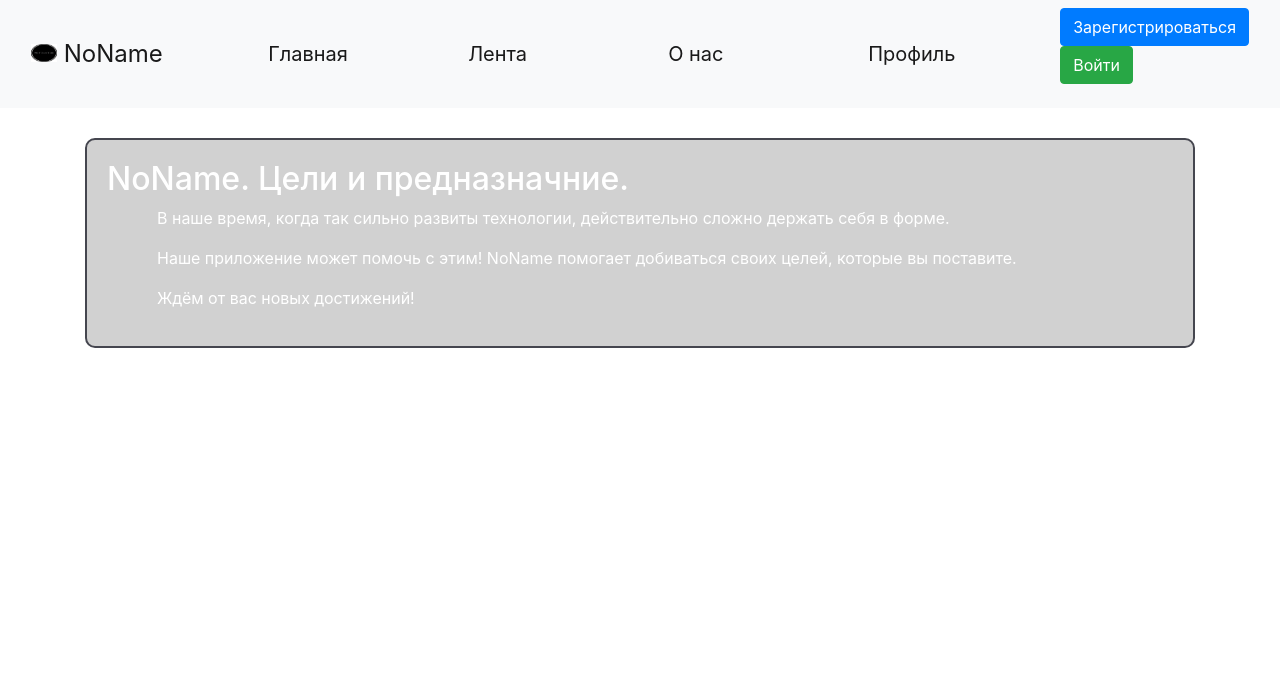
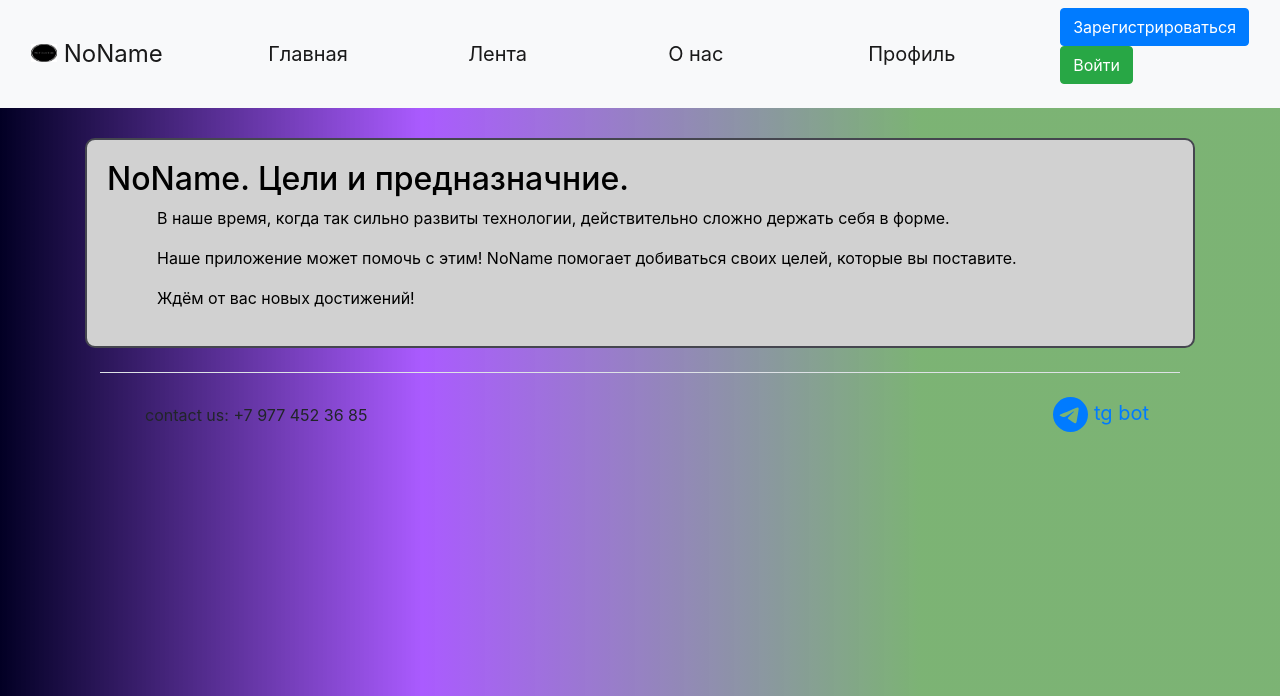
Before and after one commit to Komarik230/WEB_, a Flask app: page /info in a window 1280 px wide. Shown: the top 696 px of the page. Run offline with Flask 3, Linux system fonts and the light colour scheme; parts of the project's set-up code (start-up, migrations or seed data) failed here and were passed over; some libraries are stand-ins or nearby versions.

Commit message:
немного изменила дизайн и вернула подвал

```diff
--- a/static/css/style.css
+++ b/static/css/style.css
@@ -1,6 +1,8 @@
  body {
-    background-color: #0000f !important;
+   //* background-color: #0000f !important;*//
     color: black;
+    background: rgb(2,0,36);
+    background: linear-gradient(90deg, rgba(2,0,36,1) 0%, rgba(123,0,255,0.644782913165266) 33%, rgba(23,121,9,0.5635504201680672) 72%);
   }
 
 .nav-item {
@@ -116,3 +118,13 @@ hr {
     margin: 0 auto;
     margin-top: 30px;
 }
+
+.row2 {
+    text-align: center;
+}
+.col-md-4 {
+    display: inline-block;
+}
+.page_border {
+    color: black;
+}
--- a/templates/about.html
+++ b/templates/about.html
@@ -1,7 +1,7 @@
 {% extends "base.html" %}
 
 {% block content %}
-<div class="page_border">
+<div class="page_border" style="color: black !important;">
     <h2>NoName. Цели и предназначние.</h2>
     <div style="margin-left: 50px; margin-bottom: 0px !important;">
         <p>В наше время, когда так сильно развиты технологии, действительно сложно держать себя в форме.</p>
--- a/templates/base.html
+++ b/templates/base.html
@@ -50,6 +50,25 @@
 <!-- Begin page content -->
 <main role="main" class="container">
     {% block content %}{% endblock %}
+    <!-- подвал -->
+       <div class="container">
+  <footer class="d-flex flex-wrap justify-content-between align-items-center py-3 my-4 border-top">
+    <div class="col-md-4 d-flex align-items-center">
+      <a href="/" class="mb-3 me-2 mb-md-0 text-body-secondary text-decoration-none lh-1">
+        <svg class="bi" width="30" height="24"><use xlink:href="#bootstrap"></use></svg>
+      </a>
+      <span class="mb-3 mb-md-0 text-body-secondary">contact us: +7 977 452 36 85</span>
+    </div>
+
+    <ul class="nav col-md-4 justify-content-end list-unstyled d-flex">
+        <li class="nav-item"><a href="#" class="nav-link active" aria-current="page">
+        <svg xmlns="http://www.w3.org/2000/svg" width="35" height="35" fill="currentColor" class="bi bi-telegram" viewBox="0 0 16 16">
+          <path d="M16 8A8 8 0 1 1 0 8a8 8 0 0 1 16 0zM8.287 5.906c-.778.324-2.334.994-4.666 2.01-.378.15-.577.298-.595.442-.03.243.275.339.69.47l.175.055c.408.133.958.288 1.243.294.26.006.549-.1.868-.32 2.179-1.471 3.304-2.214 3.374-2.23.05-.012.12-.026.166.016.047.041.042.12.037.141-.03.129-1.227 1.241-1.846 1.817-.193.18-.33.307-.358.336a8.154 8.154 0 0 1-.188.186c-.38.366-.664.64.015 1.088.327.216.589.393.85.571.284.194.568.387.936.629.093.06.183.125.27.187.331.236.63.448.997.414.214-.02.435-.22.547-.82.265-1.417.786-4.486.906-5.751a1.426 1.426 0 0 0-.013-.315.337.337 0 0 0-.114-.217.526.526 0 0 0-.31-.093c-.3.005-.763.166-2.984 1.09z"/>
+        </svg>
+        tg bot</a></li>
+    </ul>
+  </footer>
+    </div>
 </main>
 </body>
 </html>
--- a/templates/main.html
+++ b/templates/main.html
@@ -91,7 +91,7 @@
             <a href="/mems"><img src="{{url_for('static', filename='img/mems.png')}}" alt="мемы"></a>
         </div>
     </div>
-    <div class="row">
+    <div class="row2">
         <a href="/motivation"><img src="{{url_for('static', filename='img/motivation.png')}}" alt="мотивация"></a>
         <div class="col-md-4">
             <a href="/holiday"><img src="{{url_for('static', filename='img/holiday.png')}}" alt="праздник дня"></a>
--- a/templates/news.html
+++ b/templates/news.html
@@ -2,7 +2,7 @@
 
 {% block content %}
 <!-- Новости -->
-<div class="page_border">
+<div class="page_border" style="color: black !important;">
     <h2>Новости &#128172;</h2>
     {% for new in top_news%}
     <div class="page_border" style="background-color: #121d2f !important;">
```
Also changed, not shown: db/habits.db.
